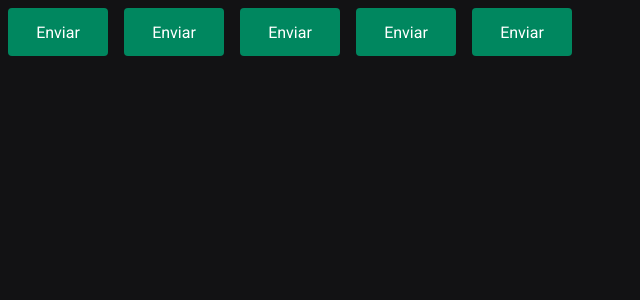
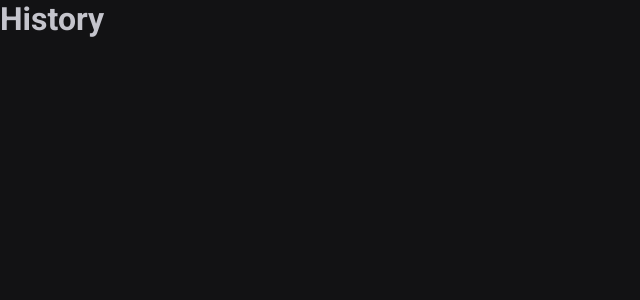
Before and after one commit to Aeel1/02-ignite-timer, a React (Vite) app: page /history in a window 1280 px wide. Shown: the top 300 px of the page, without its empty margins (0-640 px from the left). Built offline with nearby package versions, Linux system fonts and the light colour scheme.

Commit message:
Excluindo Button.tsx, e Adicionando React-Router-Dom, Pagina Home e History

```diff
--- a/package.json
+++ b/package.json
@@ -6,14 +6,14 @@
   "scripts": {
     "dev": "vite",
     "build": "tsc && vite build",
-    "lint": "eslint . --ext ts,tsx --report-unused-disable-directives --max-warnings 0",
-    "preview": "vite preview",
-    "lint": "eslint src --ext .ts,.tsx"
+    "lint": "eslint src --ext .ts,.tsx",
+    "preview": "vite preview"
   },
   "dependencies": {
     "@types/styled-components": "^5.1.34",
     "react": "^18.2.0",
     "react-dom": "^18.2.0",
+    "react-router-dom": "^6.23.1",
     "styled-components": "^6.1.11"
   },
   "devDependencies": {
--- a/src/App.tsx
+++ b/src/App.tsx
@@ -1,5 +1,6 @@
 import { ThemeProvider } from 'styled-components'
-import { Button } from './components/Button'
+import { BrowserRouter } from 'react-router-dom'
+import { Router } from './Router'
 
 import { defaultTheme } from './styles/themes/default'
 import { GlobalStyle } from './styles/global'
@@ -7,12 +8,9 @@
 export function App() {
   return (
     <ThemeProvider theme={defaultTheme}>
-      <Button variant="primary" />
-      <Button variant="secondary" />
-      <Button variant="danger" />
-      <Button variant="success" />
-      <Button />
-
+      <BrowserRouter>
+        <Router />
+      </BrowserRouter>
       <GlobalStyle />
     </ThemeProvider>
   )
--- /dev/null
+++ b/src/Router.tsx
@@ -0,0 +1,12 @@
+import { Routes, Route } from 'react-router-dom'
+import { Home} from './pages/Home'
+import { History } from './pages/History'
+
+export function Router() {
+  return (
+    <Routes>
+      <Route path="/" element={<Home />} />
+      <Route path="/history" element={<History/>} />
+    </Routes>
+  );
+}
--- a/src/components/Button.styles.ts
+++ /dev/null
@@ -1,30 +0,0 @@
-import styled, { css } from 'styled-components'
-
-export type ButtonVariant = 'primary' | 'secondary' | 'danger' | 'success'
-
-interface ButtonContainerProps {
-  variant: ButtonVariant
-}
-
-const buttonVariants = {
-  primary: 'purple',
-  secondary: 'orange',
-  danger: 'red',
-  success: 'green',
-}
-
-export const ButtonContainer = styled.button<ButtonContainerProps>`
-  width: 100px;
-  height: 48px;
-  border-radius: 4px;
-  border: 0;
-  margin: 8px;
-
-  background-color: ${(props) => props.theme['green-500']};
-  color: ${(props) => props.theme.white};
-  /*${(props) => {
-    return css`
-      background-color: ${buttonVariants[props.variant]};
-    `
-  }} */
-`
--- a/src/components/Button.tsx
+++ /dev/null
@@ -1,9 +0,0 @@
-import { ButtonContainer, ButtonVariant } from './Button.styles'
-
-interface ButtonProps {
-  variant?: ButtonVariant
-}
-
-export function Button({ variant = 'primary' }: ButtonProps) {
-  return <ButtonContainer variant={variant}>Enviar</ButtonContainer>
-}
--- /dev/null
+++ b/src/pages/History.tsx
@@ -0,0 +1,3 @@
+export function History() {
+  return <h1>History</h1>
+}
--- /dev/null
+++ b/src/pages/Home.tsx
@@ -0,0 +1,3 @@
+export function Home() {
+  return <h1>Home</h1>
+}
```
Also changed, not shown: 1 other file (tests, documents, lock files or other folders).
